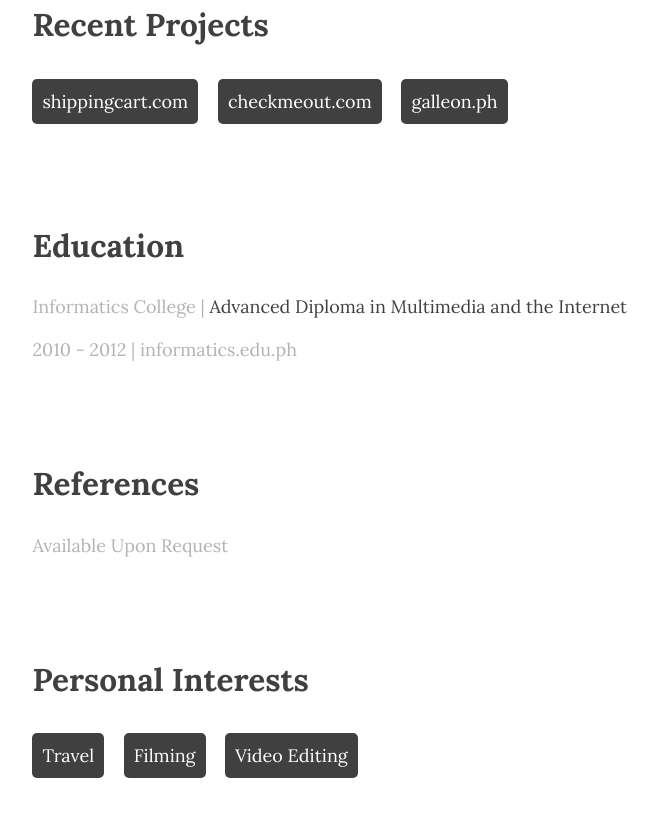
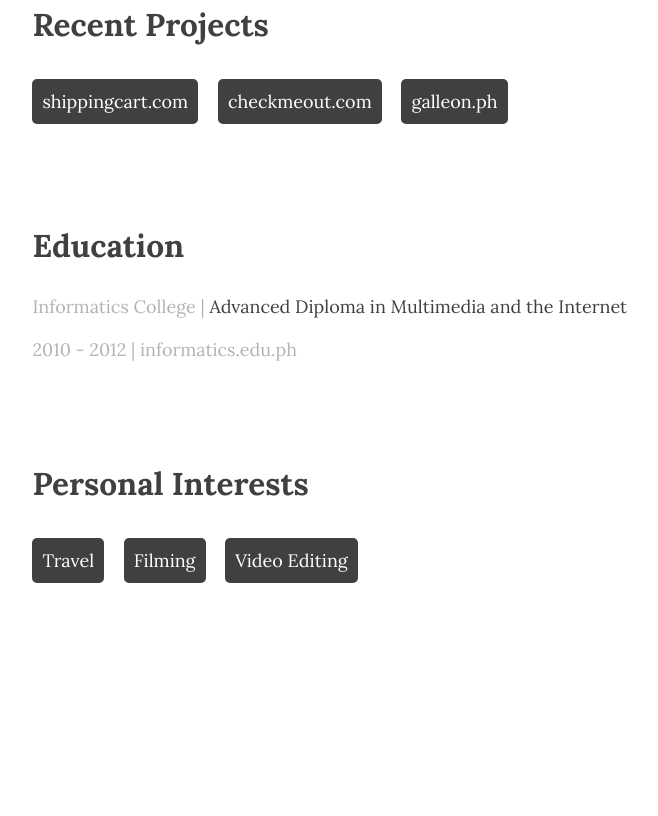
Before and after one commit to darelleluntao/darelleluntao.github.io, a plain HTML site: page index.html in a window 1280 px wide. Shown: the part 935-1751 px from the top of the page, without its empty margins (451-1109 px from the left). After the commit the page ends 1672 px from the top, so only its background shows below. Drawn offline with nearby package versions, Linux system fonts and the light colour scheme; a web font is replaced by a local one.

Commit message:
Update index.html

```diff
--- a/index.html
+++ b/index.html
@@ -261,10 +261,6 @@
 
             </section>
             <section>
-                <h1>References</h1>
-                <p>Available Upon Request</p>
-            </section>
-            <section>
                 <h1>Personal Interests</h1>
                 <ul class="skill-set">
                     <li>Travel</li>
```
